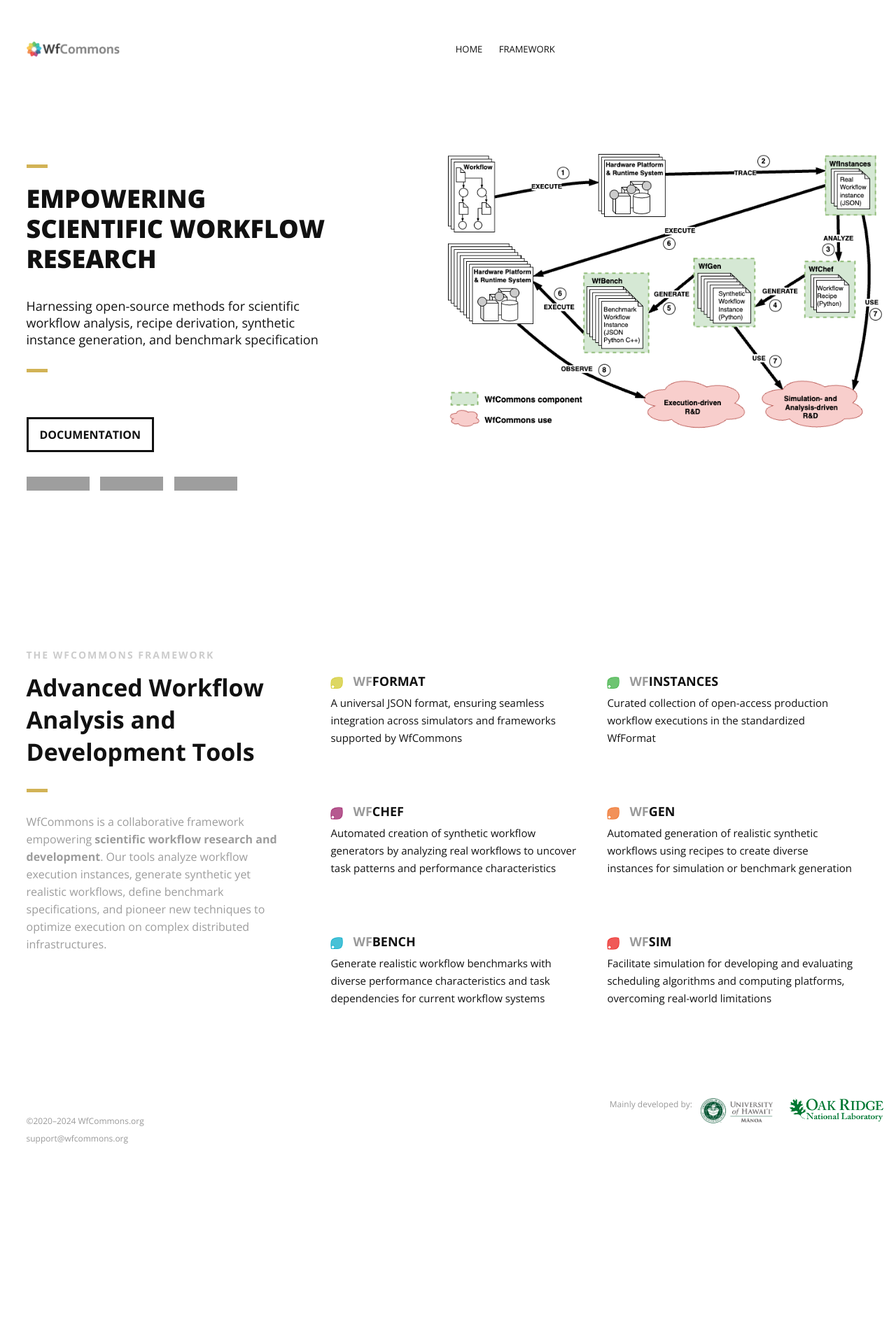
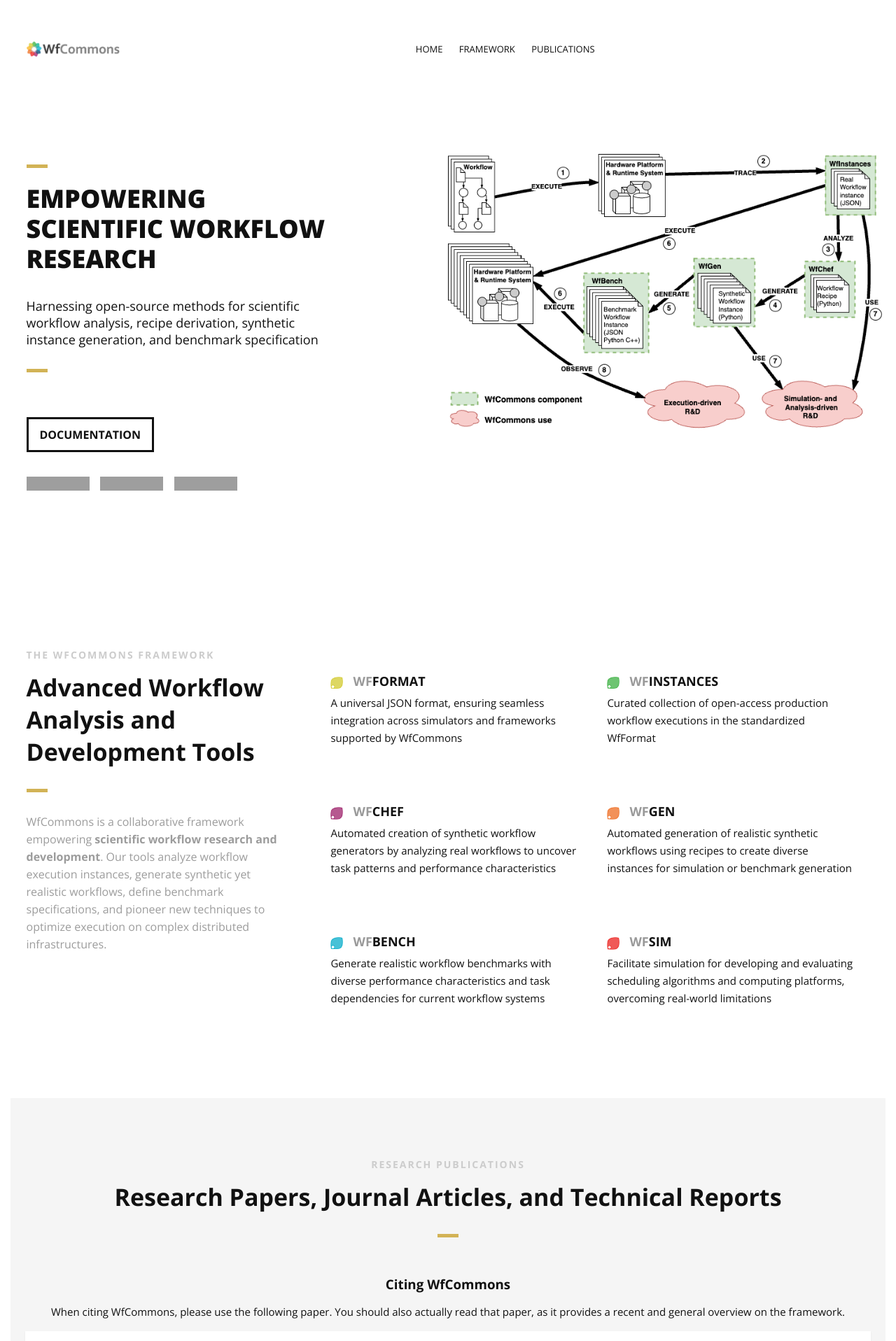
Before and after one commit to wfcommons/wfcommons.github.io, a Jekyll site: the page built from index.html, in a window 1280 px wide. Shown: the top 1916 px of the page at 70% size. Built offline with Jekyll 4.4.1, drawn with Linux system fonts in a browser that asks for light colours; before the commit the page ends 1674 px from its top, so only the background shows below that; some of the changed text lies outside the part shown; grey boxes are pictures that could not be loaded.

Commit message:
adding publications

```diff
--- a/_includes/footer.html
+++ b/_includes/footer.html
@@ -6,17 +6,17 @@
             <a href="mailto:support@wfcommons.org">support@wfcommons.org</a>
         </p>
 
-        <div style="float: right; margin-left: 2em;">
+        <div style="float: right; margin-left: 2em; margin-top: 1em;">
             <a href="https://www.ornl.gov/group/workflows-and-ecosystem-services" target="_blank" style="border: 0">
                 <img src="/images/logo-ornl.png" style="height: 2.8em" alt="ORNL" />
             </a>
         </div>
-        <div style="float: right; margin-left: 1em;">
+        <div style="float: right; margin-left: 1em; margin-top: 1em;">
             <a href="https://www.ics.hawaii.edu" target="_blank" style="border: 0">
                 <img src="/images/logo-uhm.png" style="height: 3em" alt="UHM" />
             </a>
         </div>
-        <div style="float: right; width: 10em; text-align: right;">Mainly developed by:</div>
+        <div style="float: right; width: 10em; text-align: right; margin-top: 1em;">Mainly developed by:</div>
 
     </div>
 </footer>
--- a/_includes/header.html
+++ b/_includes/header.html
@@ -26,10 +26,10 @@
                         <li>
                             <a href="#framework">Framework</a>
                         </li>
+                        <li>
+                            <a href="#publications">Publications</a>
+                        </li>
                         <!-- <li>
-                            <a href="#gallery">Gallery</a>
-                        </li>
-                        <li>
                             <a href="#services">Services</a>
                         </li>
                         <li>
--- a/assets/css/style.css
+++ b/assets/css/style.css
@@ -1457,7 +1457,7 @@
 
 .pricing-sub {
     font-style: italic;
-    color:#ccc;
+    color:#bbb;
     margin:0 0 25px 0;
 }
 
@@ -2326,3 +2326,19 @@
     }
 
 }
+
+pre {
+    white-space: pre-wrap;       /* css-3 */
+    white-space: -moz-pre-wrap;  /* Mozilla, since 1999 */
+    white-space: -pre-wrap;      /* Opera 4-6 */
+    white-space: -o-pre-wrap;    /* Opera 7 */
+    word-wrap: break-word;       /* Internet Explorer 5.5+ */
+    padding: 1em;
+    background-color: #fff;
+    text-align: left;
+    font-size: 0.9em;
+    max-width: 97%;
+    margin: auto;
+    margin-bottom: 1em;
+    box-shadow: 0px 1px 2px rgba(0, 0, 0, 0.07)
+}
--- a/index.html
+++ b/index.html
@@ -105,4 +105,80 @@
     </section>
     <!--End of Introduction-->
 
+    <section id="publications" class="secondary-color text-center scrollto clearfix ">
+        <div class="row clearfix">
+
+            <div class="section-heading">
+                <h3>RESEARCH PUBLICATIONS</h3>
+                <h2 class="section-title">Research Papers, Journal Articles, and Technical Reports</h2>
+            </div>
+
+            <div>
+                <strong style="font-size: 1.25em;">Citing WfCommons</strong>
+                <p>
+                    When citing WfCommons, please use the following paper. You should also actually read that paper, as
+                    it
+                    provides a recent and general overview on the framework.
+                </p>
+                <pre>T. Coleman, H. Casanova, L. Pottier, M. Kaushik, E. Deelman, and R. Ferreira da Silva, "WfCommons: A Framework for Enabling Scientific Workflow Research and Development," Future Generation Computer Systems, vol. 128, pp. 16-27, 2022. DOI: 10.1016/j.future.2021.09.043</pre>
+                <pre>
+@article{wfcommons,
+    title   = {WfCommons: A Framework for Enabling Scientific Workflow Research and Development},
+    author  = {Coleman, Tain\~a and Casanova, Henri and Pottier, Lo\"ic and Kaushik, Manav and Deelman, Ewa and
+               Ferreira da Silva, Rafael},
+    journal = {Future Generation Computer Systems},
+    volume  = {128},
+    number  = {},
+    pages   = {16--27},
+    doi     = {10.1016/j.future.2021.09.043},
+    year    = {2022},
+}</pre>
+            </div>
+
+            <div class="pricing-block col-3 wow fadeInUp" data-wow-delay="0.4s">
+                <div class="pricing-block-content">
+                    <h3><a href="https://rafaelsilva.com/files/publications/casanova2023wide.pdf"
+                            target="_blank">WfCommons: Data Collection and Runtime Experiments using Multiple Workflow Systems</a></h3>
+                    <p class="pricing-sub">H. Casanova, K. Berney, S. Chastel, R. Ferreira da Silva
+                        da Silva <br />he 1st IEEE International Workshop on Workflows in Distributed Environments (WiDE 2023), 2023
+                    </p>
+                </div>
+            </div>
+
+            <div class="pricing-block col-3 wow fadeInUp" data-wow-delay="0.4s">
+                <div class="pricing-block-content">
+                    <h3><a href="https://rafaelsilva.com/files/publications/coleman2022pmbs.pdf"
+                            target="_blank">WfBench: Automated Generation of Scientific Workflow Benchmarks</a></h3>
+                    <p class="pricing-sub">T. Coleman, H. Casanova, K. Maheshwari, L. Pottier, S. R. Wilkinson, J.
+                        Wozniak, F. Suter, M. Shankar, R. Ferreira da Silva <br />2022 IEEE/ACM International Workshop
+                        on Performance Modeling, Benchmarking and Simulation of High Performance Computer Systems
+                        (PMBS), 2022
+                    </p>
+                </div>
+            </div>
+
+            <div class="pricing-block col-3 wow fadeInUp" data-wow-delay="0.4s">
+                <div class="pricing-block-content">
+                    <h3><a href="https://rafaelsilva.com/files/publications/coleman2021fgcs.pdf"
+                            target="_blank">WfCommons: A Framework for Enabling Scientific Workflow Research and
+                            Development</a></h3>
+                    <p class="pricing-sub">T. Coleman, H. Casanova, L. Pottier, M. Kaushik, E. Deelman, and R. Ferreira
+                        da Silva <br />Future Generation Computer Systems, vol. 128, 2022
+                    </p>
+                </div>
+            </div>
+
+            <div class="pricing-block col-3 wow fadeInUp" data-wow-delay="0.4s">
+                <div class="pricing-block-content">
+                    <h3><a href="https://rafaelsilva.com/files/publications/coleman2021escience.pdf"
+                            target="_blank">WfChef: Automated Generation of Accurate Scientific Workflow Generators</a></h3>
+                    <p class="pricing-sub">T. Coleman, H. Casanova, L. Pottier, M. Kaushik, E. Deelman, and R. Ferreira
+                        da Silva <br />17th IEEE Conference on eScience, 2021
+                    </p>
+                </div>
+            </div>
+
+        </div>
+    </section>
+
 </main>
```
